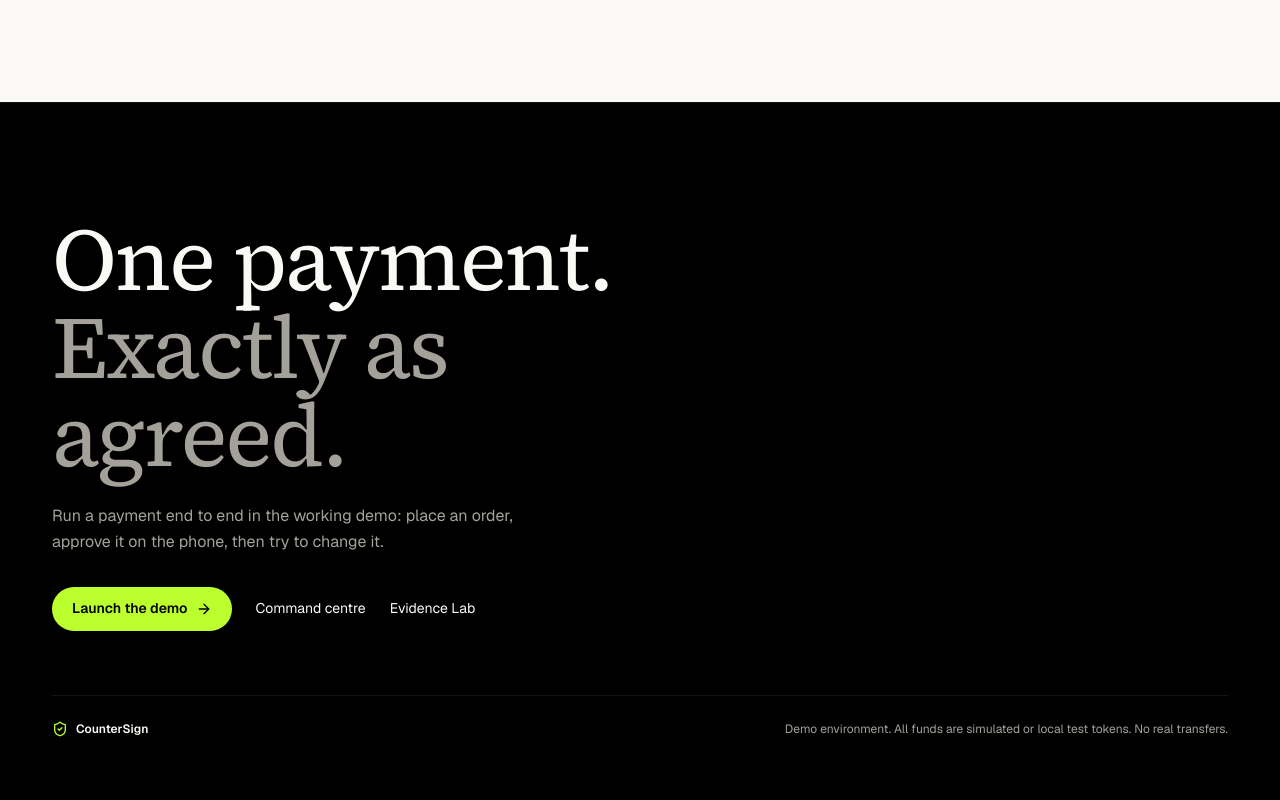
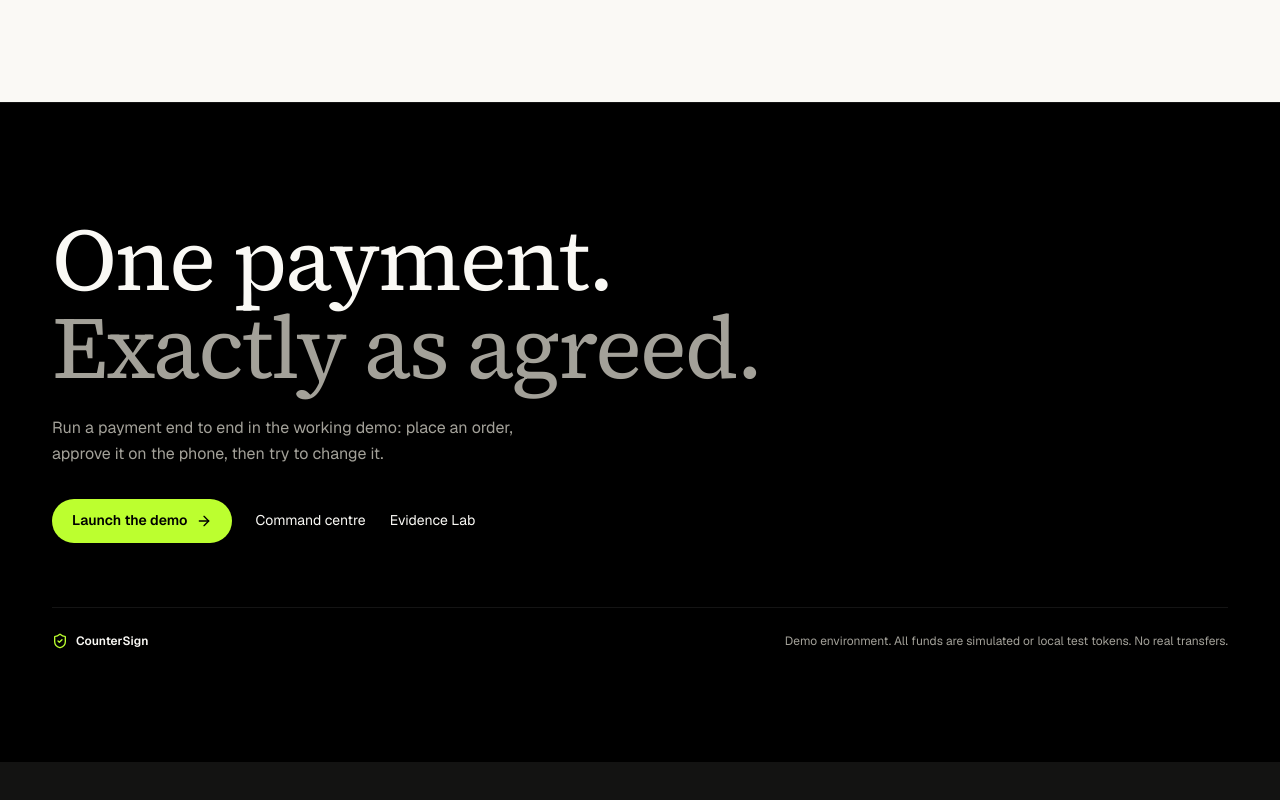
Before and after one commit to AdvayRoy/CIS, a Next.js app: page /landing in a window 1280 px wide. Shown: the part 5784-6584 px from the top of the page. After the commit the page ends 6546 px from the top, so only its background shows below. Built offline with nearby package versions, Linux system fonts and the light colour scheme.

Commit message:
Marketing: two-line footer headline

```diff
--- a/src/components/marketing/Landing.tsx
+++ b/src/components/marketing/Landing.tsx
@@ -227,8 +227,8 @@ function Footer() {
     <footer className="border-t border-line bg-black">
       <div className={cn(WRAP, "py-20 sm:py-28")}>
         <motion.div {...reveal}>
-          <h2 className={cn(SERIF, "max-w-[14ch] text-[44px] leading-[1] tracking-tight sm:text-[88px]")}>
-            One payment. <span className="text-muted">Exactly as agreed.</span>
+          <h2 className={cn(SERIF, "text-[44px] leading-[1] tracking-tight sm:text-[76px] lg:text-[88px]")}>
+            <span className="block">One payment.</span> <span className="block text-muted">Exactly as agreed.</span>
           </h2>
           <p className="mt-6 max-w-[520px] text-[16px] leading-relaxed text-muted">
             Run a payment end to end in the working demo: place an order, approve it on the phone, then try to change it.
```
